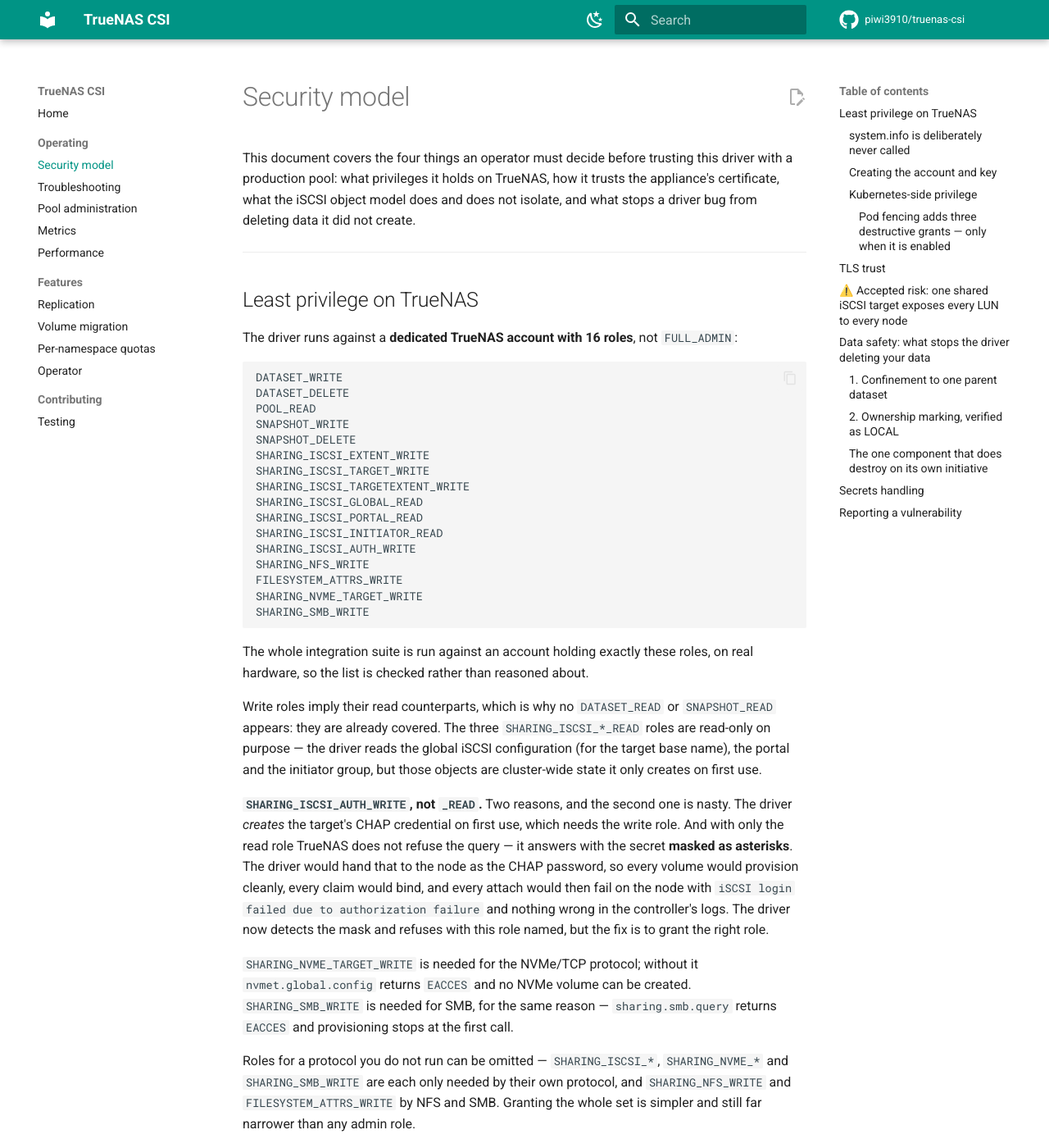
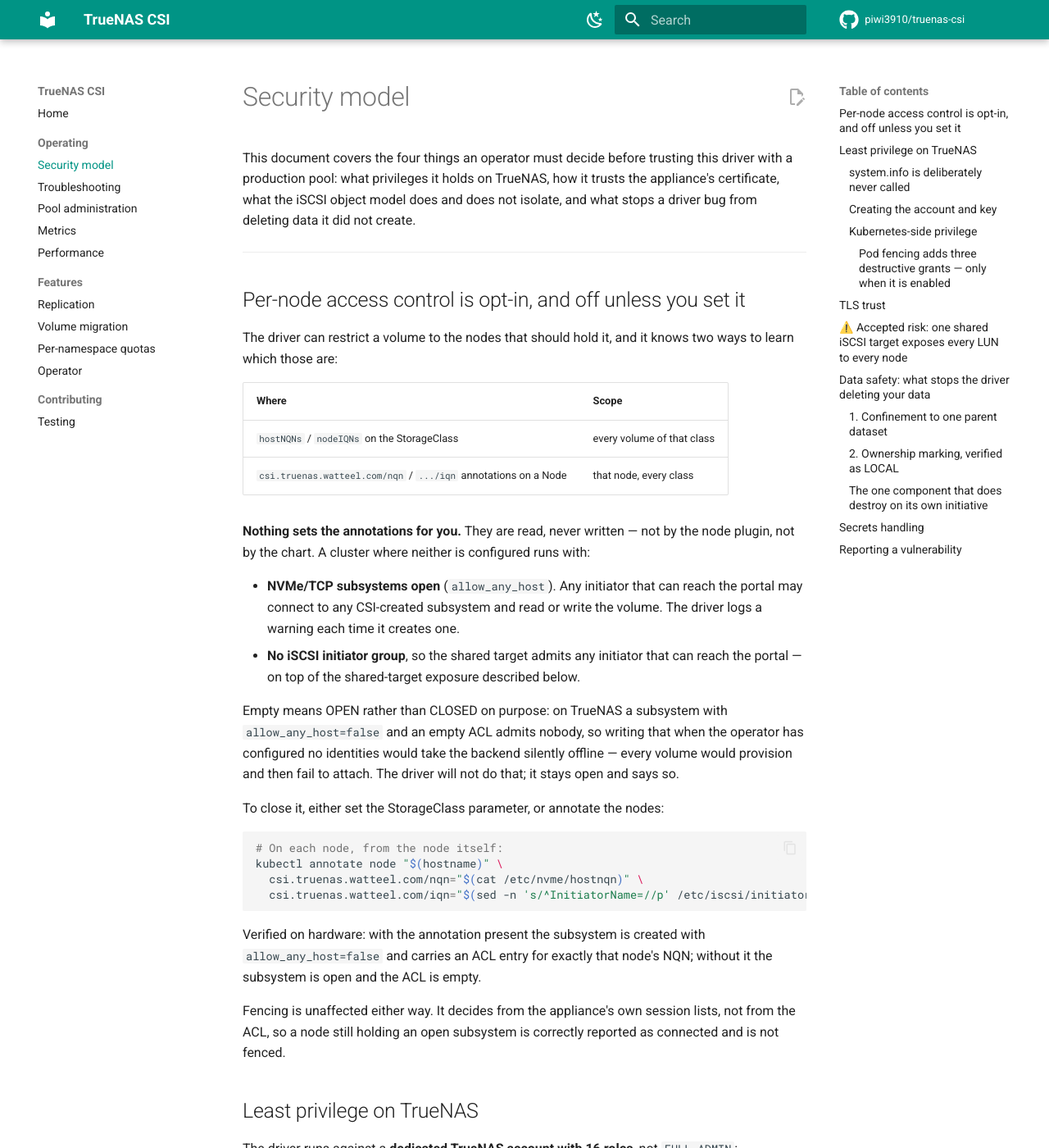
Before and after one commit to piwi3910/truenas-csi, an MkDocs documentation site: the page built from docs/security.md, in a window 1280 px wide and 1400 px high. Shown: the whole window at 82% size. Built offline with MkDocs 1.6.1 and Material for MkDocs 9.7.7, drawn with Linux system fonts in a browser that asks for light colours; comment, search, counter and statistics services are not loaded.

Commit message:
security: say that per-node access control is off unless you set it
The driver reads two Node annotations -- csi.truenas.watteel.com/nqn and
.../iqn -- to restrict a volume to the nodes that should hold it. Nothing
writes them: not the node plugin, not the chart, and no document mentioned
they existed. So every deployment ran with the mechanism dormant.

For NVMe that means the subsystem is created OPEN: verified on 25.10.6, a
volume provisioned with no hostNQNs and no annotation has
allow_any_host: true and zero host ACL entries, so any initiator that can
reach the portal may connect to it and read or write the volume. Annotating
the node and provisioning again produces allow_any_host: false with exactly
one ACL entry for that NQN -- the feature works, it was simply never
triggered.

Open-when-unknown is deliberate and stays: on TrueNAS a subsystem with
allow_any_host=false and an empty ACL admits nobody, so closing one for an
operator who configured no identities would take the backend silently
offline. What was missing is anyone being told. The driver now warns each
time it creates an open subsystem, the chart's NOTES carry an NVMe security
note beside the iSCSI one, and docs/security.md documents both mechanisms,
what a cluster with neither actually looks like, and how to annotate.

Fencing is unaffected: it decides from the appliance's session lists rather
than from the ACL, so a node holding an open subsystem is still correctly
reported as connected and is not fenced. Confirmed against a live NVMe
session -- safeToFence: false, "address 192.168.10.102 still holds NVMe
controller 2 on subsystem 25".

````diff
--- a/docs/security.md
+++ b/docs/security.md
@@ -6,6 +6,49 @@ certificate, what the iSCSI object model does and does not isolate, and what sto
 bug from deleting data it did not create.
 
 ---
+
+## Per-node access control is opt-in, and off unless you set it
+
+The driver can restrict a volume to the nodes that should hold it, and it knows
+two ways to learn which those are:
+
+| Where                                                           | Scope                      |
+| --------------------------------------------------------------- | -------------------------- |
+| `hostNQNs` / `nodeIQNs` on the StorageClass                     | every volume of that class |
+| `csi.truenas.watteel.com/nqn` / `.../iqn` annotations on a Node | that node, every class     |
+
+**Nothing sets the annotations for you.** They are read, never written — not by
+the node plugin, not by the chart. A cluster where neither is configured runs
+with:
+
+- **NVMe/TCP subsystems open** (`allow_any_host`). Any initiator that can reach
+  the portal may connect to any CSI-created subsystem and read or write the
+  volume. The driver logs a warning each time it creates one.
+- **No iSCSI initiator group**, so the shared target admits any initiator that
+  can reach the portal — on top of the shared-target exposure described below.
+
+Empty means OPEN rather than CLOSED on purpose: on TrueNAS a subsystem with
+`allow_any_host=false` and an empty ACL admits nobody, so writing that when the
+operator has configured no identities would take the backend silently offline —
+every volume would provision and then fail to attach. The driver will not do
+that; it stays open and says so.
+
+To close it, either set the StorageClass parameter, or annotate the nodes:
+
+```sh
+# On each node, from the node itself:
+kubectl annotate node "$(hostname)" \
+  csi.truenas.watteel.com/nqn="$(cat /etc/nvme/hostnqn)" \
+  csi.truenas.watteel.com/iqn="$(sed -n 's/^InitiatorName=//p' /etc/iscsi/initiatorname.iscsi)"
+```
+
+Verified on hardware: with the annotation present the subsystem is created with
+`allow_any_host=false` and carries an ACL entry for exactly that node's NQN;
+without it the subsystem is open and the ACL is empty.
+
+Fencing is unaffected either way. It decides from the appliance's own session
+lists, not from the ACL, so a node still holding an open subsystem is correctly
+reported as connected and is not fenced.
 
 ## Least privilege on TrueNAS
 
````
Also changed, not shown: .procoder/notes/truenas-api-findings.md (+14 -0 lines), 2 other files.
